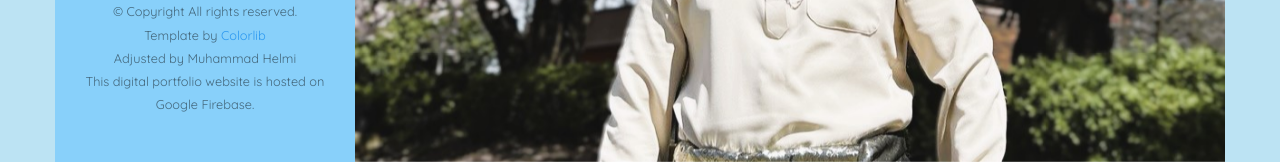
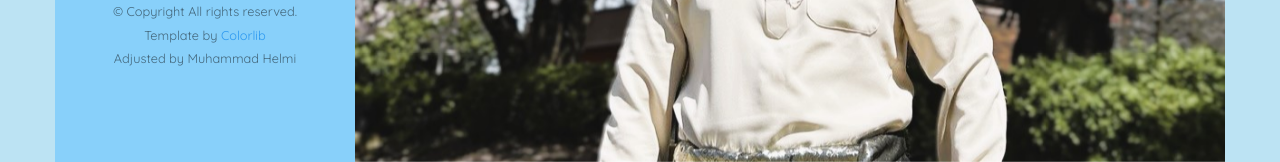
Before and after one commit to zerozedsc/zerozedDev, a plain HTML site: page index.html in a window 1280 px wide. Shown: the part 638-800 px from the top of the page. Drawn offline with nearby package versions, Linux system fonts and the light colour scheme; no server answers; files whose address does not match are found by name; a web font is replaced by a local one.

Commit message:
remove Google Firebase tag

```diff
--- a/navbar.html
+++ b/navbar.html
@@ -37,7 +37,7 @@
                 <!-- Link back to Colorlib can't be removed. Template is licensed under CC BY 3.0. -->
             </span>
             <span> Adjusted by Muhammad Helmi </span>
-            <span> This digital portfolio website is hosted on Google Firebase. </span>
+            <!-- <span> This digital portfolio website is hosted on Google Firebase. </span> -->
         </small></p>
 
 </div>
```
